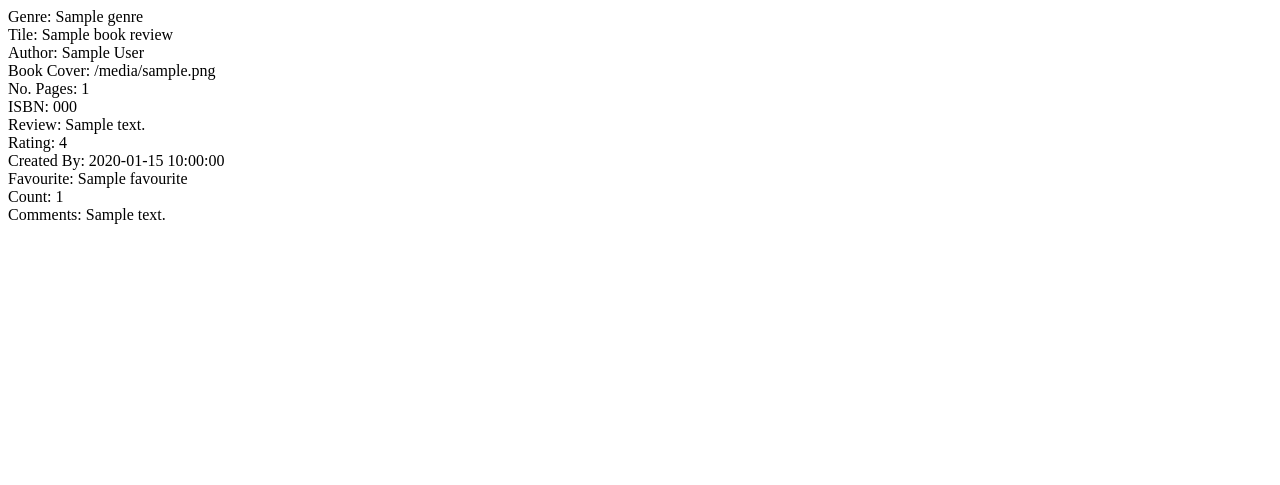
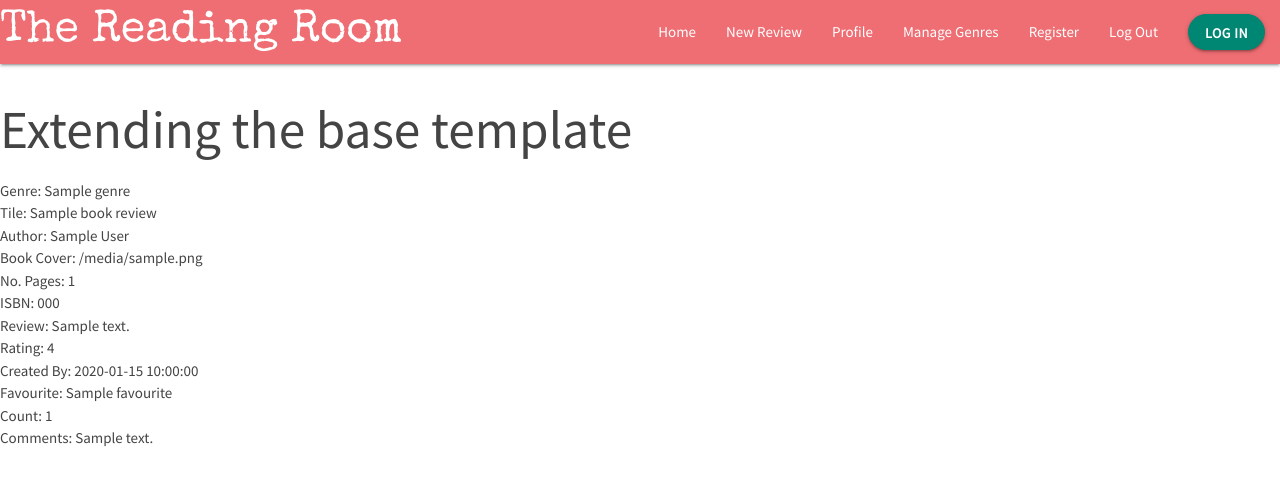
Before and after one commit to simonjvardy/the-reading-room, a Flask app: page / in a window 1280 px wide. Shown: the top 485 px of the page. Run offline with Flask 2, Linux system fonts and the light colour scheme; a database or web service that is not in the repository returns one stand-in record (values such as "Sample title"); some libraries are stand-ins or nearby versions.

Commit message:
Dev: Add Materialize CSS static files Add style.css and add a basic navbar

```diff
--- /dev/null
+++ b/static/css/style.css
@@ -0,0 +1,41 @@
+@import url('https://fonts.googleapis.com/css2?family=Playfair+Display:wght@500&family=Source+Sans+Pro&family=Special+Elite&display=swap');
+
+/* -------------------------------------Special Styling */
+
+body {
+    font-family: 'Source Sans Pro', sans-serif;
+    color: #444;
+}
+
+/* Added to prevent the problems of elements overflowing horizontally on mobile devices */
+.row,
+.container,
+.container-fluid {
+    padding: 0px;
+    margin: 0;
+    overflow-x: hidden;
+}
+
+/* -------------------------------------HEADER SECTION */
+/* -------------------------------------Navbar */
+.logo {
+    font-family: 'Special Elite', serif;
+    font-size: 3rem;
+}
+
+/* -------------------------------------MAIN BODY STYLING */
+/* -------------------------------------Homepage Callout Section */
+
+
+/* -------------------------------------Hero Image Containers */
+
+
+/* -------------------------------------Buttons */
+
+.pill-btn {
+    color: #fff;
+    font-weight: bold;
+    background-color: rgb(0, 135, 115);
+    border: 1px solid rgb(0, 135, 115);
+    border-radius: 25px;
+}
--- a/static/js/script.js
+++ b/static/js/script.js
@@ -0,0 +1,3 @@
+  $(document).ready(function(){
+    $('.sidenav').sidenav();
+  });
--- a/templates/base.html
+++ b/templates/base.html
@@ -5,9 +5,11 @@
     <meta charset="UTF-8">
     <meta name="viewport" content="width=device-width, initial-scale=1.0">
     <meta http-equiv="X-UA-Compatible" content="ie=edge">
+    <meta name="keywords" content="book, review"/>
+    <meta name="author" content="Simon Vardy"/>
     <meta name="description"
         content="Book Review site for users discover new books and review their favourites"/>
-    <link rel=“canonical” href="#"/>
+    <link rel="canonical" href="https://the-reading-room.herokuapp.com/"/>
 
     <!-- Favicons -->
     <link rel="apple-touch-icon" sizes="180x180"
@@ -38,14 +40,43 @@
 
 <body>
 
+    <header>
+        <!-- top navbar -->
+        <!-- Code adapted from Code Institute Task Manager Flask App Mini Project -->
+        <nav>
+            <div class="nav-wrapper">
+                <a href="#!" class="logo">The Reading Room</a>
+                <a href="#" data-target="mobile-demo" class="sidenav-trigger"><i class="fas fa-bars"></i></a>
+                <ul class="right hide-on-med-and-down">
+                    <li><a href="#">Home</a></li>
+                    <li><a href="#">New Review</a></li>
+                    <li><a href="#">Profile</a></li>
+                    <li><a href="#">Manage Genres</a></li>
+                    <li><a href="#">Register</a></li>
+                    <li><a href="#">Log Out</a></li>
+                    <li><a class="waves-effect waves-light pill-btn btn hoverable">Log In</a></li>
+                </ul>
+            </div>
+        </nav>
+        <!-- mobile side navebar -->
+        <ul class="sidenav" id="mobile-demo">
+            <li><a href="sass.html">Sass</a></li>
+            <li><a href="badges.html">Components</a></li>
+            <li><a href="collapsible.html">Javascript</a></li>
+            <li><a href="mobile.html">Mobile</a></li>
+        </ul>
+    </header>
+
+    <main class="container">
+        {% block content %}
+        {% endblock %}
+    </main>
 
 
     <script src="https://code.jquery.com/jquery-3.5.1.min.js"
-    integrity="sha256-9/aliU8dGd2tb6OSsuzixeV4y/faTqgFtohetphbbj0=" crossorigin="anonymous"></script>
-
+        integrity="sha256-9/aliU8dGd2tb6OSsuzixeV4y/faTqgFtohetphbbj0=" crossorigin="anonymous"></script>
     <!-- Materialize CSS Compiled and minified JavaScript -->
     <script src="https://cdnjs.cloudflare.com/ajax/libs/materialize/1.0.0/js/materialize.min.js"></script>
-
     <script src="{{ url_for('static', filename='js/script.js') }}"></script>
     {% block scripts %}
     {% endblock %}
--- a/templates/book-review.html
+++ b/templates/book-review.html
@@ -1,11 +1,7 @@
-<!DOCTYPE html>
-<html lang="en">
-<head>
-    <meta charset="UTF-8">
-    <meta name="viewport" content="width=device-width, initial-scale=1.0">
-    <title>Book Reviews</title>
-</head>
-<body>
+{% extends "base.html" %}
+{% block content %}
+
+    <h2>Extending the base template</h2>
     {% for review in reviews %}
         Genre: {{ review.genre }}<br>
         Tile: {{ review.title }}<br>
@@ -20,5 +16,5 @@
         Count: {{ review.count }}<br>
         Comments: {{ review.comments }}
     {% endfor %}
-</body>
-</html>
+
+{% endblock %}
```
Also changed, not shown: README.md.
